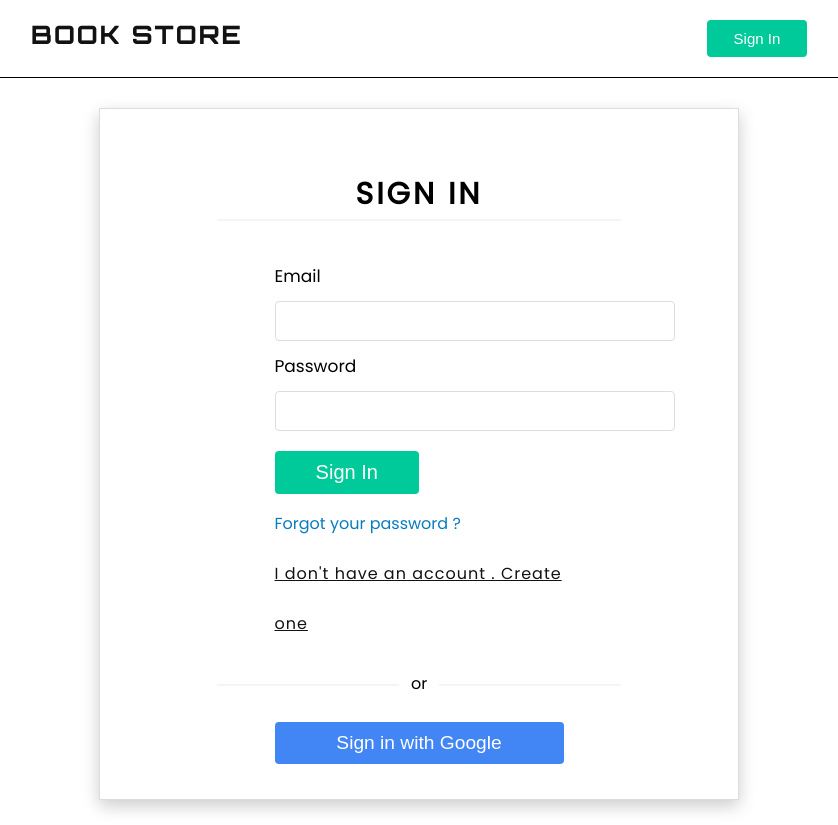
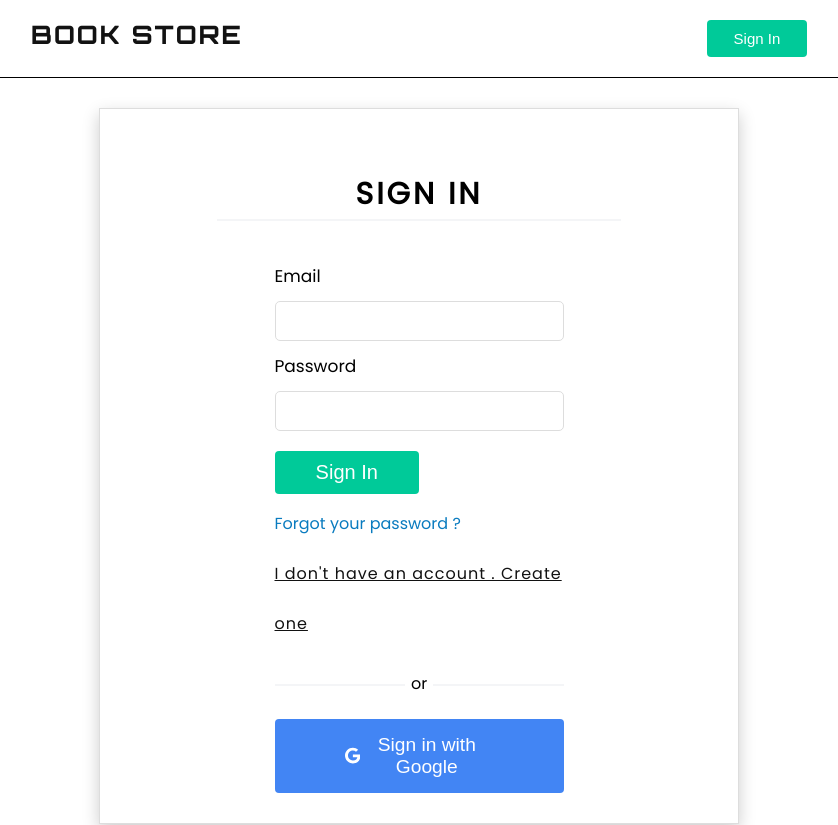
Before and after one commit to nithish333/book-store, a React (Create React App) app: page /signin in a window 1280 px wide. Shown: the top 825 px of the page, without its empty margins (221-1059 px from the left). Built offline with nearby package versions, Linux system fonts and the light colour scheme; no server answers.

Commit message:
Added google oAuth

```diff
--- a/package.json
+++ b/package.json
@@ -6,6 +6,7 @@
     "@testing-library/jest-dom": "^4.2.4",
     "@testing-library/react": "^9.5.0",
     "@testing-library/user-event": "^7.2.1",
+    "firebase": "^7.16.1",
     "react": "^16.13.1",
     "react-dom": "^16.13.1",
     "react-icons": "^3.10.0",
--- a/src/App.js
+++ b/src/App.js
@@ -6,10 +6,31 @@ import SignIn from "./Components/SignIn/SignIn";
 import { Route, Switch } from "react-router-dom";
 import HomePage from "./Components/Homepage/HomePage";
 import SignUp from "./Components/SignUp/SignUp";
-const App = () => {
+import { auth } from "./Firebase/FIrebase.util";
+class App extends React.Component {
+  constructor(props) {
+    super(props);
+    this.state = {
+      currentUser: null,
+    };
+  }
+  unsubscribeFromAuth = null;
+  componentDidMount() {
+    this.unsubscribeFromAuth = auth.onAuthStateChanged((user) => {
+      this.setState({
+        currentUser: user,
+      });
+      console.log(user);
+    });
+  }
+
+  componentWillUnmount() {
+    this.unsubscribeFromAuth();
+  }
+  render() {
     return (
       <div className="App">
-      <Header />
+        <Header currentUser={this.state.currentUser} />
         <Switch>
           <Route exact path="/" component={HomePage} />
           <Route path="/signin" component={SignIn} />
@@ -18,5 +39,6 @@ const App = () => {
         <Contact />
       </div>
     );
-};
+  }
+}
 export default App;
--- a/src/Components/FormInput/FormInput.css
+++ b/src/Components/FormInput/FormInput.css
@@ -5,8 +5,11 @@
 }
 input {
   border: 1px solid #dddddd;
-  border-radius: 4px;
+  border-radius: 5px;
 }
 input:focus {
   border: 1px solid #121212;
 }
+.inputBox {
+  width: 100%;
+}
--- a/src/Components/FormInput/FormInput.jsx
+++ b/src/Components/FormInput/FormInput.jsx
@@ -1,11 +1,13 @@
 import React from "react";
 import "./FormInput.css";
 
-const FormInput = ({ label, type }) => {
+const FormInput = ({ label, type, handleChange }) => {
   return (
     <div className="FormInput">
-      <label className="email">{label}</label>
-      <input type={type} className="inputBox" />
+      <label className="email" onChange={handleChange}>
+        {label}
+      </label>
+      <input type={type} className="inputBox" onChange={handleChange} />
     </div>
   );
 };
--- a/src/Components/Header/Header.component.jsx
+++ b/src/Components/Header/Header.component.jsx
@@ -2,7 +2,8 @@ import React from "react";
 import "./Header.styles.css";
 import CustomButtom from "../CustomButton/CustomButton";
 import { Link } from "react-router-dom";
-const Header = () => {
+import { auth } from "../../Firebase/FIrebase.util";
+const Header = ({ currentUser }) => {
   return (
     <div className="Header">
       <div className="Logo">
@@ -15,9 +16,15 @@ const Header = () => {
         </Link>
       </div>
       <div className="navLinks">
-        <Link className="signinLink" to="/signin">
-          <CustomButtom name="Sign In" />
-        </Link>
+        {currentUser ? (
+          <div className="signOutLink" onClick={() => auth.signOut()}>
+            Sign Out
+          </div>
+        ) : (
+          <Link className="signinLink" to="/signin">
+            <CustomButtom name="Sign In" />
+          </Link>
+        )}
       </div>
     </div>
   );
--- a/src/Components/Header/Header.styles.css
+++ b/src/Components/Header/Header.styles.css
@@ -16,3 +16,10 @@
   outline: none;
   border: none;
 }
+.signOutLink {
+  border: 1px solid black;
+  border-radius: 4px;
+  padding: 7px 10px;
+  background-color: #fafafa;
+  cursor: pointer;
+}
--- a/src/Components/Homepage/HomePage.jsx
+++ b/src/Components/Homepage/HomePage.jsx
@@ -5,25 +5,26 @@ import CategoriesandFilter from "../CategoriesAndFilter/CategoriesAndFilter.comp
 import ShopTitle from "../Title/ShopTitle";
 import BooksComponent from "../BooksComponent/Books.component";
 import BOOK_DATA from "../BooksComponent/BooksData";
-// import SignIn from "../SignIn/SignIn";
+
 class HomePage extends React.Component {
   constructor(props) {
     super(props);
     this.state = {
-      books: [],
+      books: BOOK_DATA,
       userInput: "",
     };
   }
-  componentDidMount() {
-    this.setState({
-      books: BOOK_DATA,
-    });
-  }
+
+  //? Handling input change
+
   handleInputChange = (event) => {
     this.setState({
       userInput: event.target.value,
     });
   };
+
+  //? Handling category change
+
   handleCategoryChange = (event) => {
     if (event.target.value === "All") {
       this.setState({
@@ -39,6 +40,8 @@ class HomePage extends React.Component {
       });
     }
   };
+
+  //? Handling filter change
 
   handleFilterChange = (event) => {
     console.log(event.target.value);
--- a/src/Components/SignIn/SignIn.css
+++ b/src/Components/SignIn/SignIn.css
@@ -28,7 +28,7 @@
   letter-spacing: 3px;
 }
 .orClass {
-  width: 70%;
+  width: 100%;
   text-align: center;
   margin: 10px auto;
   position: relative;
@@ -52,14 +52,23 @@
   top: 50%;
 }
 .googleConnect {
-  width: 50%;
+  width: 100%;
   margin: auto;
 }
 .googleButton {
+  display: flex;
+  justify-content: space-around;
+  padding: 15px 70px;
+  box-sizing: border-box;
+  align-items: center;
   width: 100%;
+  height: 100%;
   font-size: larger;
   background-color: #4285f4;
 }
 .googleButton:hover {
   background-color: #357ae8;
 }
+.googleIcon {
+  text-align: center;
+}
--- a/src/Components/SignIn/SignIn.jsx
+++ b/src/Components/SignIn/SignIn.jsx
@@ -2,7 +2,8 @@ import React from "react";
 import "./SignIn.css";
 import FormInput from "../FormInput/FormInput";
 import { Link } from "react-router-dom";
-// import { FaGoogle } from "react-icons/fa";
+import { FaGoogle } from "react-icons/fa";
+import { signInWithGoogle } from "../../Firebase/FIrebase.util";
 
 class SignIn extends React.Component {
   constructor(props) {
@@ -12,6 +13,14 @@ class SignIn extends React.Component {
       password: "",
     };
   }
+  handleSubmit = (event) => {
+    event.preventDefault();
+    this.setState({
+      email: "",
+      password: "",
+    });
+  };
+  handleSignInChange = (event) => {};
   render() {
     return (
       <div className="SignIn">
@@ -21,6 +30,7 @@ class SignIn extends React.Component {
             label="Email"
             type="text"
             value={this.state.email}
+            handleChange={this.handleSignInChange}
             name="email"
             required
           />
@@ -28,6 +38,7 @@ class SignIn extends React.Component {
             label="Password"
             type="password"
             value={this.state.password}
+            handleChange={this.handleSignInChange}
             name="password"
             required
           />
@@ -58,13 +69,16 @@ class SignIn extends React.Component {
               I don't have an account . Create one
             </Link>
           </div>
+          <div className="orClass">
+            <p className="or">or</p>
+          </div>
+          <div className="googleConnect">
+            <button className="googleButton" onClick={signInWithGoogle}>
+              <FaGoogle className="googleIcon" />
+              Sign in with Google
+            </button>
+          </div>
         </form>
-        <div className="orClass">
-          <p className="or">or</p>
-        </div>
-        <div className="googleConnect">
-          <button className="googleButton">Sign in with Google</button>
-        </div>
       </div>
     );
   }
--- a/src/Components/SignUp/SignUp.jsx
+++ b/src/Components/SignUp/SignUp.jsx
@@ -1,6 +1,7 @@
 import React from "react";
 import "./SignUp.css";
 import FormInput from "../FormInput/FormInput";
+// import { auth, createUserProfileDocument } from "../../Firebase/Firebase.util";
 
 class SignUp extends React.Component {
   constructor(props) {
@@ -9,19 +10,28 @@ class SignUp extends React.Component {
       displayName: "",
       email: "",
       password: "",
-      consfirmPassword: "",
+      confirmPassword: "",
     };
   }
+  handleSubmit = (event) => {
+    event.preventDefault();
+    this.setState({
+      email: "",
+      password: "",
+    });
+  };
+  handleChange = (event) => {};
   render() {
     return (
       <div className="SignUp">
         <h2 className="signUpTitle">Create a new account</h2>
-        <form className="signUpForm">
+        <form className="signUpForm" onSubmit={this.handleSubmit}>
           <FormInput
             label="Display Name"
             value={this.state.displayName}
             type="text"
             name="displayname"
+            onChange={this.handleChange}
             required
           />
           <FormInput
@@ -29,6 +39,7 @@ class SignUp extends React.Component {
             value={this.state.email}
             type="text"
             name="email"
+            onChange={this.handleChange}
             required
           />
           <FormInput
@@ -36,13 +47,15 @@ class SignUp extends React.Component {
             value={this.state.password}
             type="password"
             name="password"
+            onChange={this.handleChange}
             required
           />
           <FormInput
             label="Confirm password"
-            value={this.state.consfirmPassword}
+            value={this.state.confirmPassword}
             type="password"
             name="confirmpassword"
+            onChange={this.handleChange}
             required
           />
           <button className="signUpButton">Sign Up</button>
--- /dev/null
+++ b/src/Firebase/FIrebase.util.js
@@ -0,0 +1,30 @@
+import firebase from "firebase/app";
+import "firebase/auth";
+import "firebase/firestore";
+
+const config = {
+  apiKey: "AIzaSyCPQ9gfoKSXQ9y0LM93LUi4zTjOGIShtTc",
+  authDomain: "book-store-3456b.firebaseapp.com",
+  databaseURL: "https://book-store-3456b.firebaseio.com",
+  projectId: "book-store-3456b",
+  storageBucket: "book-store-3456b.appspot.com",
+  messagingSenderId: "336567129597",
+  appId: "1:336567129597:web:e8d20ec593bfae42aff594",
+  measurementId: "G-Z2LQ958428",
+};
+
+firebase.initializeApp(config);
+
+export const auth = firebase.auth();
+
+export const firestore = firebase.firestore();
+
+const provider = new firebase.auth.GoogleAuthProvider();
+
+provider.setCustomParameters({
+  prompt: "select_account",
+});
+
+export const signInWithGoogle = () => auth.signInWithPopup(provider);
+
+export default firebase;
```
Also changed, not shown: 1 other file (tests, documents, lock files or other folders). Lines whose indentation alone changed are shown as unchanged.
